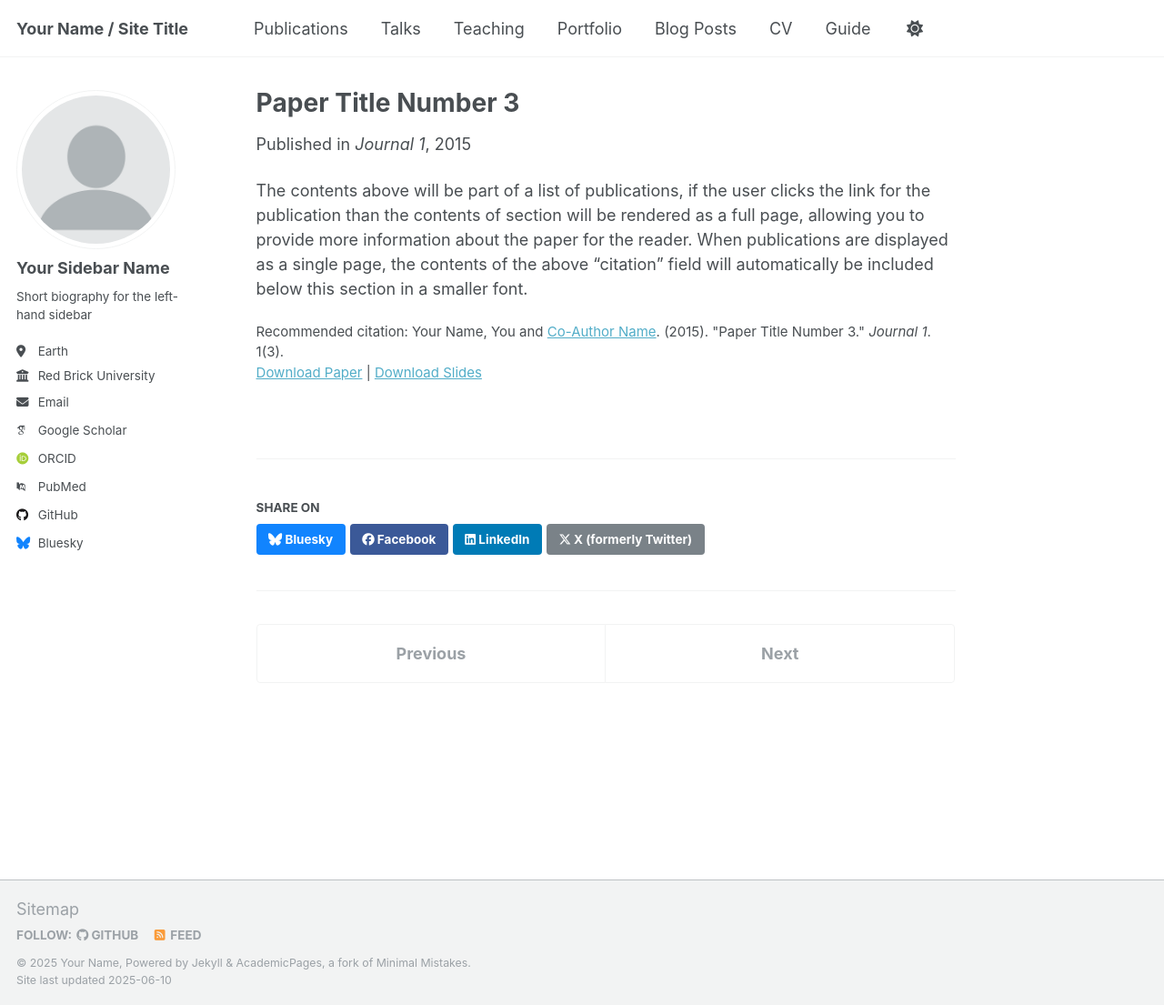
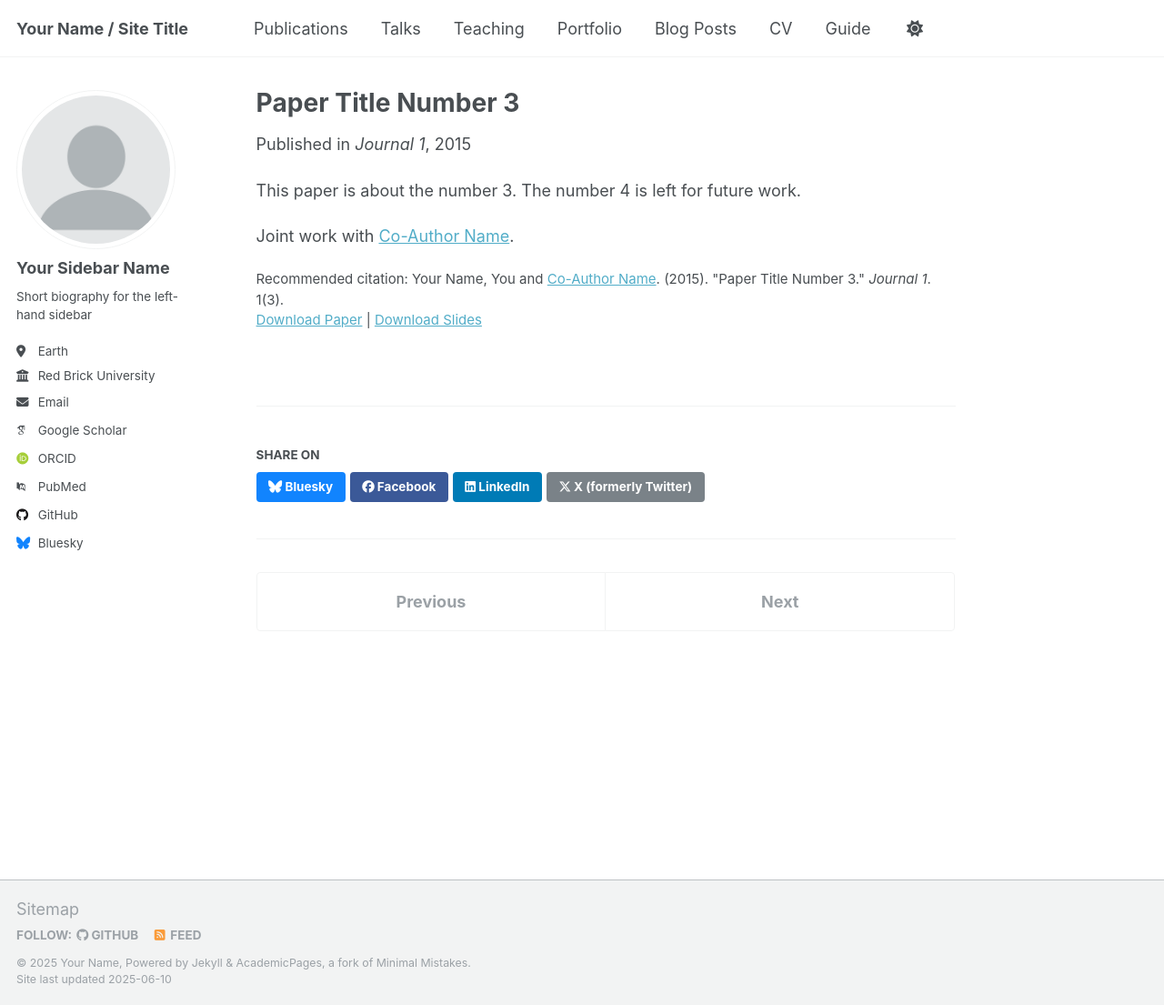
Before and after one commit to lorenzomariacasale/lorenzomariacasale.github.io, a Jekyll site: the page built from _publications/2015-10-01-paper-title-number-3.md, in a window 1280 px wide and 1105 px high. Shown: the whole window at 91% size. Built offline with Jekyll 4.4.1, drawn with Linux system fonts in a browser that asks for light colours; some web fonts are replaced.

Commit message:
Fourth Trial on Website Co-author

```diff
--- a/_publications/2015-10-01-paper-title-number-3.md
+++ b/_publications/2015-10-01-paper-title-number-3.md
@@ -11,4 +11,6 @@ paperurl: 'http://academicpages.github.io/files/paper3.pdf'
 citation: 'Your Name, You and <a href="https://sites.google.com/nyu.edu/lucavitale/">Co-Author Name</a>. (2015). &quot;Paper Title Number 3.&quot; <i>Journal 1</i>. 1(3).'
 ---
 
-The contents above will be part of a list of publications, if the user clicks the link for the publication than the contents of section will be rendered as a full page, allowing you to provide more information about the paper for the reader. When publications are displayed as a single page, the contents of the above "citation" field will automatically be included below this section in a smaller font.
+This paper is about the number 3. The number 4 is left for future work.
+
+Joint work with [Co-Author Name](https://sites.google.com/nyu.edu/lucavitale/).
```
